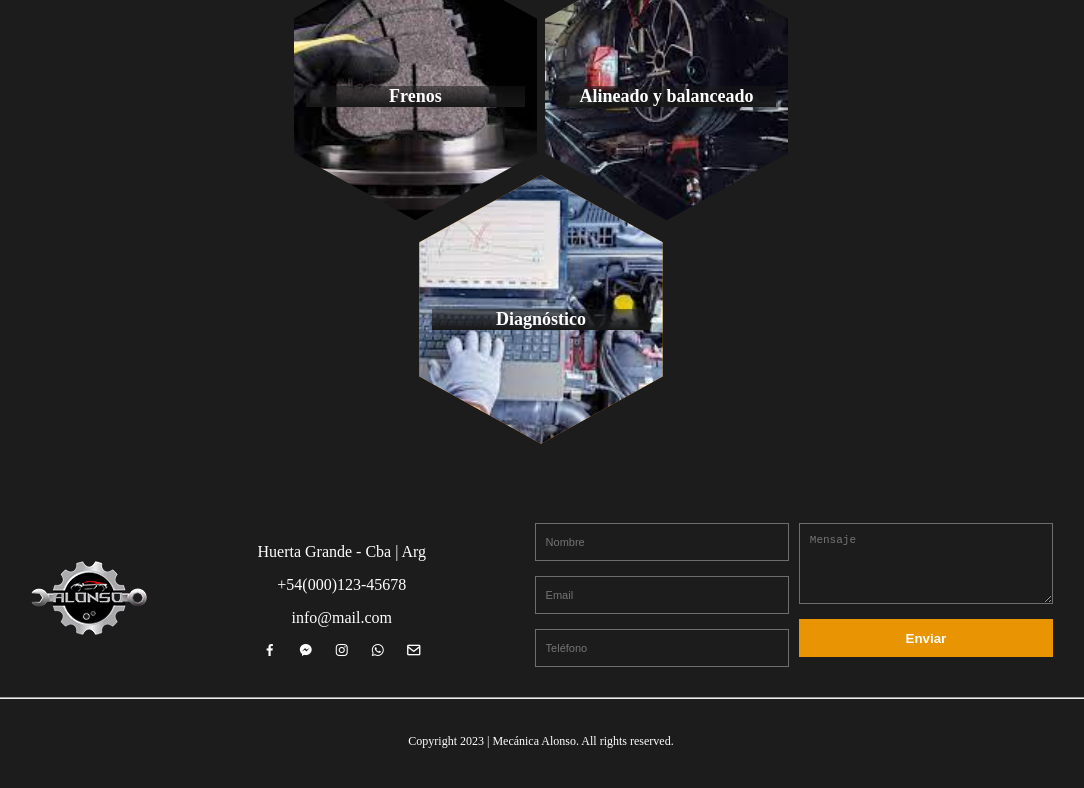
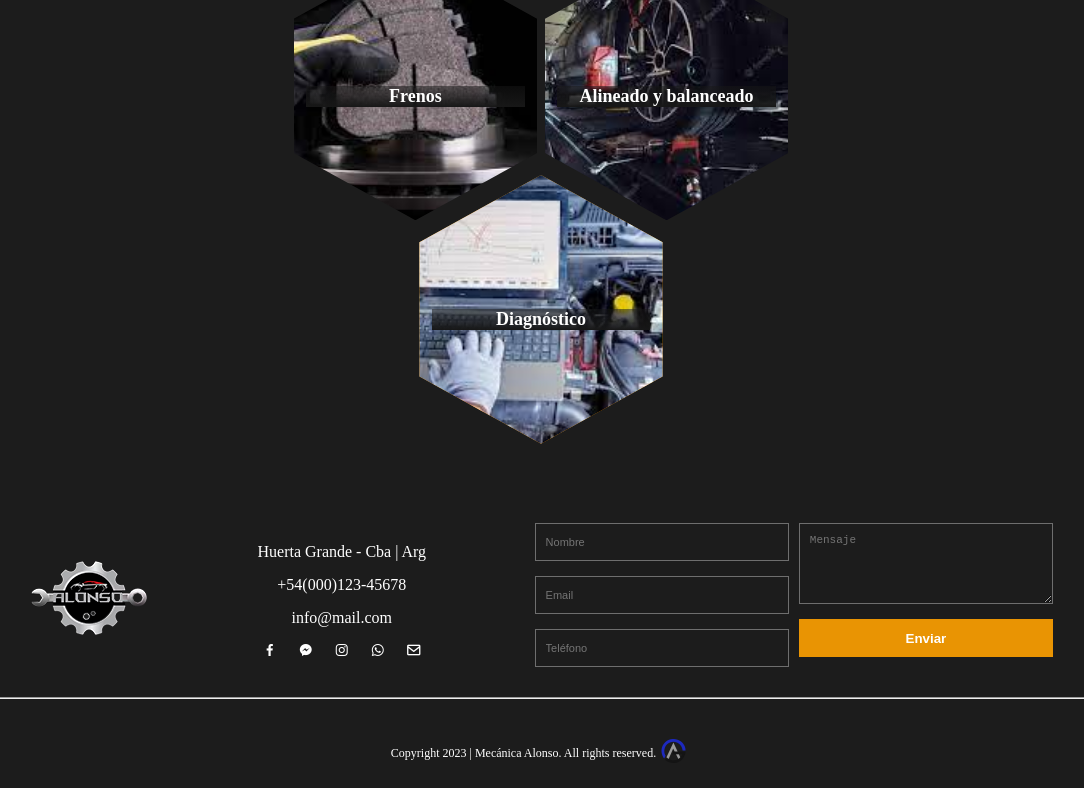
Before and after one commit to t0ng42013/IntegradorWebDesign, a plain HTML site: page index.html in a window 1280 px wide. Shown: the part 867-1655 px from the top of the page, without its empty margins (99-1183 px from the left). Before the commit the page ends 1631 px from the top, so only its background shows below. Drawn offline with nearby package versions, Linux system fonts and the light colour scheme.

Commit message:
footer logo ga

```diff
--- a/assets/style.css
+++ b/assets/style.css
@@ -422,6 +422,15 @@ border-radius: 30px;
   padding: 15px 0;
   font-size: 12px;
   text-align: center;
+  display: flex;
+  justify-content: center;
+  align-items: center;
+
+}
+
+.logo__GA img{
+  width: 25px;
+  margin: 5px;
 }
 hr{
   width: 100%;
--- a/index.html
+++ b/index.html
@@ -200,6 +200,9 @@
         <hr/>
         <div class="footer__form__copy">
           Copyright 2023 | Mecánica Alonso. All rights reserved.
+          <a class="logo__GA" href="https://gaston-nucba.vercel.app/" target="_blank" rel="noopener noreferrer">
+            <img src="./assets/imgs/logosm.png" alt="logo" >
+          </a>
         </div>
       </div>
     </footer>
```
Also changed, not shown: assets/imgs/Sin título-2.jpg (deleted), assets/imgs/Sin título-2.png (deleted), assets/imgs/Sin título-3.jpg (deleted), assets/imgs/Sin título-3.png (deleted), assets/imgs/Sin título-4.jpg (deleted), assets/imgs/Sin título-4.png (deleted), assets/imgs/kisspng-car-toyota.png (deleted), assets/imgs/logosm.png (added).
